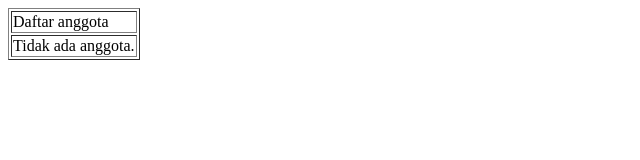
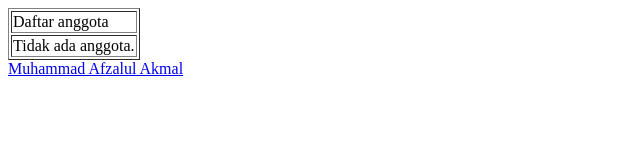
Before and after one commit to Aufa-Rz/TIK204-2023-12-TrashDeep, a plain HTML site: page index.html in a window 1280 px wide. Shown: the whole page, without its empty margins (0-640 px from the left). Drawn offline with Linux system fonts and the light colour scheme.

Commit message:
Update index.html

```diff
--- a/index.html
+++ b/index.html
@@ -8,5 +8,6 @@
       <tr><td>Daftar anggota</td></tr>
       <tr><td>Tidak ada anggota.</td></tr>
     </table>
+    <a href="2104111010087.html">Muhammad Afzalul Akmal</a>
   </body>
 </html>
```
